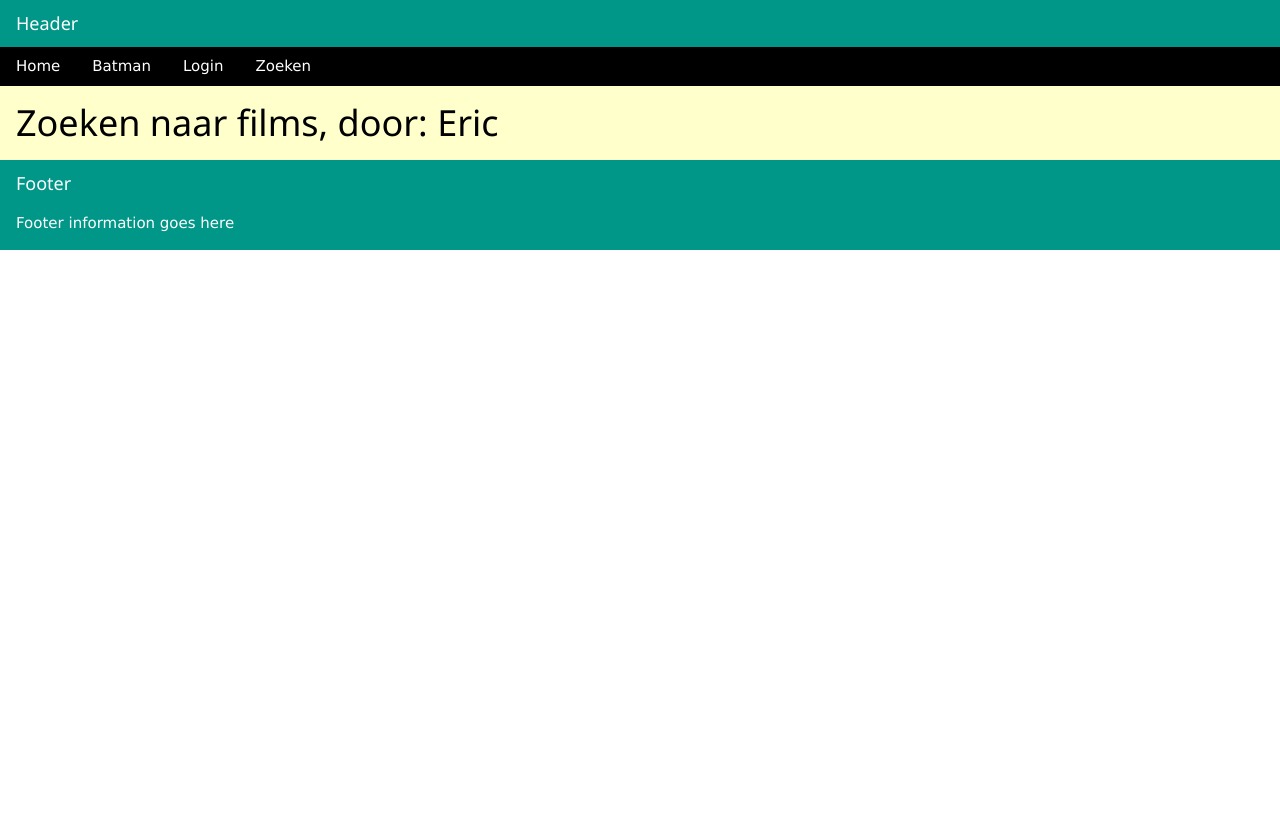
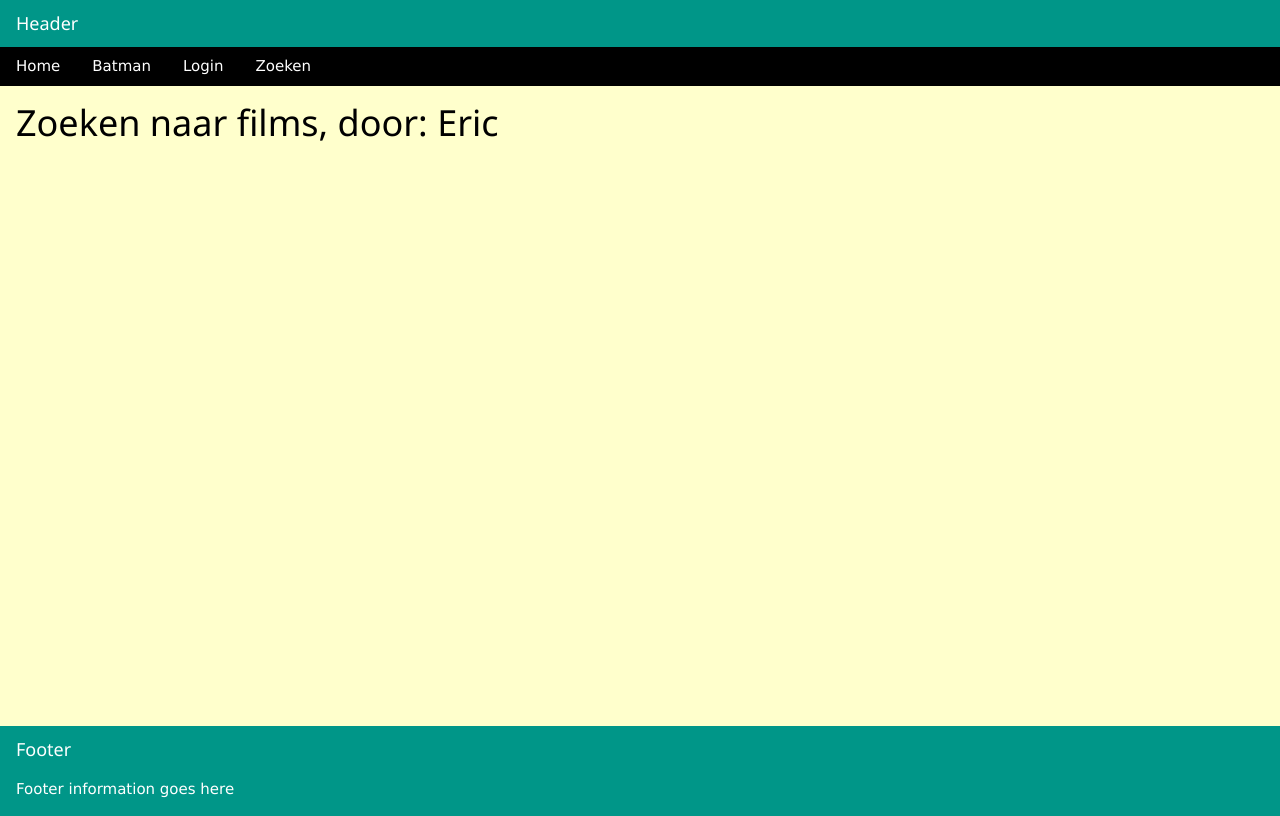
Before and after one commit to ealgera/OmdbTestApi, a Flask app: page / in a window 1280 px wide. Before the commit the page ends 250 px from the top, so only its background shows below. Run offline with Flask 2, Linux system fonts and the light colour scheme.

Commit message:
Commit om 15-08

```diff
--- a/app/templates/base.html
+++ b/app/templates/base.html
@@ -31,7 +31,7 @@
         {% endfor %}
     {% endwith %}
 
-    <div class="w3-container w3-pale-yellow">
+    <div class="w3-container w3-pale-yellow" style="height:80%">
         {% block content %}
         {% endblock %}
     </div>
```
